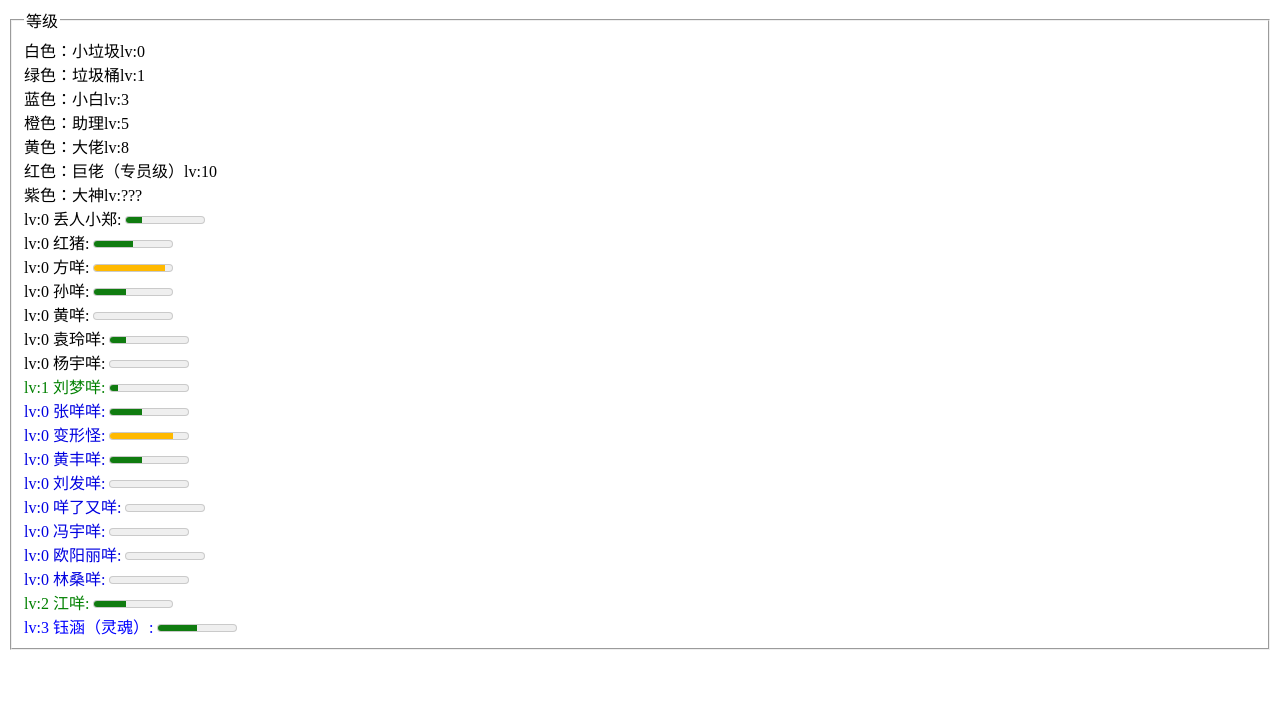
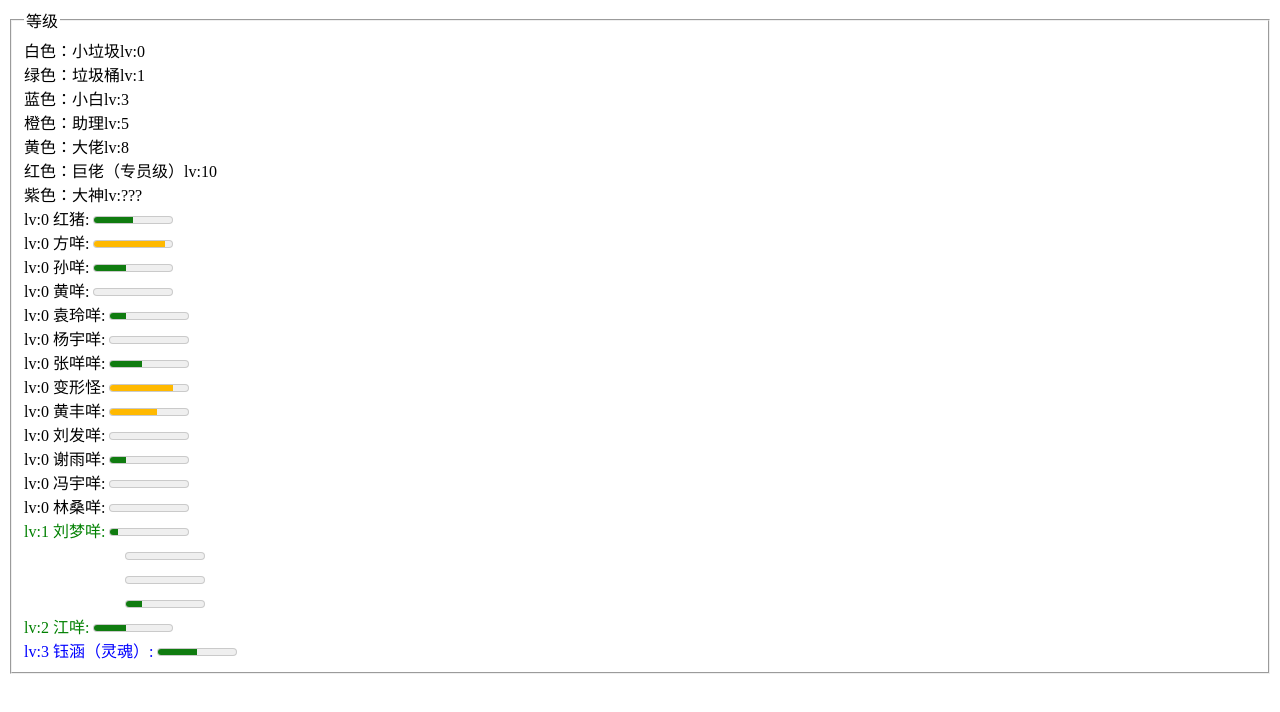
Before and after one commit to yunxiaguang/jiang.github.io, a plain HTML site: page html.html in a window 1280 px wide. Drawn offline with Linux system fonts and the light colour scheme.

Commit message:
Update html.html

```diff
--- a/html.html
+++ b/html.html
@@ -15,22 +15,27 @@
             <label>黄色：大佬<label>lv:8<br/>
             <label>红色：巨佬（专员级）<label>lv:10<br/>
             <label>紫色：大神lv:???<label><br/>
-            <label>lv:0 丢人小郑: <meter max="100" min="0" low="59" value="20"></meter></label><br/>
-            <label>lv:0 红猪: <meter max="100" min="0" low="59" value="50"></meter></label><br/>
+
+
+            lv:0 <label>红猪: <meter max="100" min="0" low="59" value="50"></meter></label><br/>
             lv:0 <label>方咩: <meter max="100" min="0" low="59" value="90"></meter></label><br/>
-            <label>lv:0 孙咩: <meter max="100" min="0" low="59" value="40"></meter></label><br/>
+            lv:0 <label>孙咩: <meter max="100" min="0" low="59" value="40"></meter></label><br/>
             lv:0 <label>黄咩: <meter max="100" min="0" low="59" value="0"></meter></label><br/>
             lv:0 <label>袁玲咩: <meter max="100" min="0" low="59" value="20"></meter></label><br/>
             lv:0 <label>杨宇咩: <meter max="100" min="0" low="59" value="0"></meter></label><br/>
+            lv:0 <label>张咩咩: <meter max="100" min="0" low="59" value="40"></meter></label><br/>
+            lv:0 <label>变形怪: <meter max="100" min="0" low="59" value="80"></meter></label><br/>
+            lv:0 <label>黄丰咩: <meter max="100" min="0" low="59" value="60"></meter></label><br/>
+            lv:0 <label>刘发咩: <meter max="100" min="0" low="59" value="0"></meter></label><br/>
+            lv:0 <label>谢雨咩: <meter max="100" min="0" low="59" value="20"></meter></label><br/>
+            lv:0 <label>冯宇咩: <meter max="100" min="0" low="59" value="0"></meter></label><br/>
+            lv:0 <label>林桑咩: <meter max="100" min="0" low="59" value="0"></meter></label><br/>
             <font color=green>lv:1 <label>刘梦咩: <meter max="100" min="0" low="59" value="10"></meter></label><br/>
-            <font color=while>lv:0 <label>张咩咩: <meter max="100" min="0" low="59" value="40"></meter></label><br/>
-            lv:0 <label>变形怪: <meter max="100" min="0" low="59" value="80"></meter></label><br/>
-            lv:0 <label>黄丰咩: <meter max="100" min="0" low="59" value="40"></meter></label><br/>
-            lv:0 <label>刘发咩: <meter max="100" min="0" low="59" value="0"></meter></label><br/>
-            lv:0 <label>咩了又咩: <meter max="100" min="0" low="59" value="0"></meter></label><br/>
-            lv:0 <label>冯宇咩: <meter max="100" min="0" low="59" value="0"></meter></label><br/>
+            <font color=white>lv:0 <label>咩了又咩: <meter max="100" min="0" low="59" value="0"></meter></label><br/>
             lv:0 <label>欧阳丽咩: <meter max="100" min="0" low="59" value="0"></meter></label><br/>
-            lv:0 <label>林桑咩: <meter max="100" min="0" low="59" value="0"></meter></label><br/>
+            lv:0 <label>丢人小郑: <meter max="100" min="0" low="59" value="20"></meter></label><br/>
+
+
             <font color=green>lv:2 <label>江咩: <meter max="100" min="0" low="59" value="40"></meter></label><br/>
             <font color=blue>lv:3 <label>钰涵（灵魂）: <meter max="100" min="0" low="59" value="50"></meter></label><br/>
 
```
